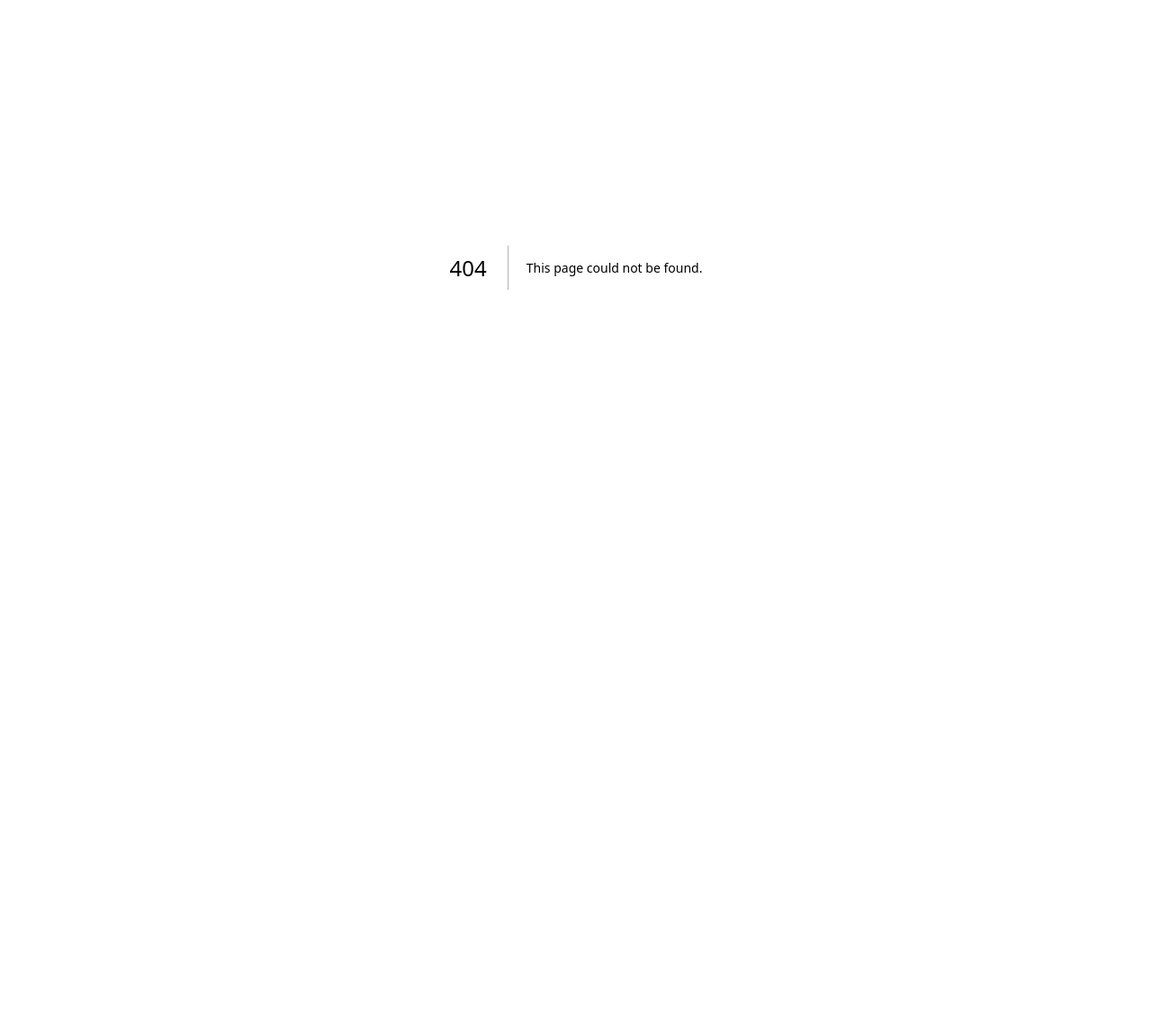
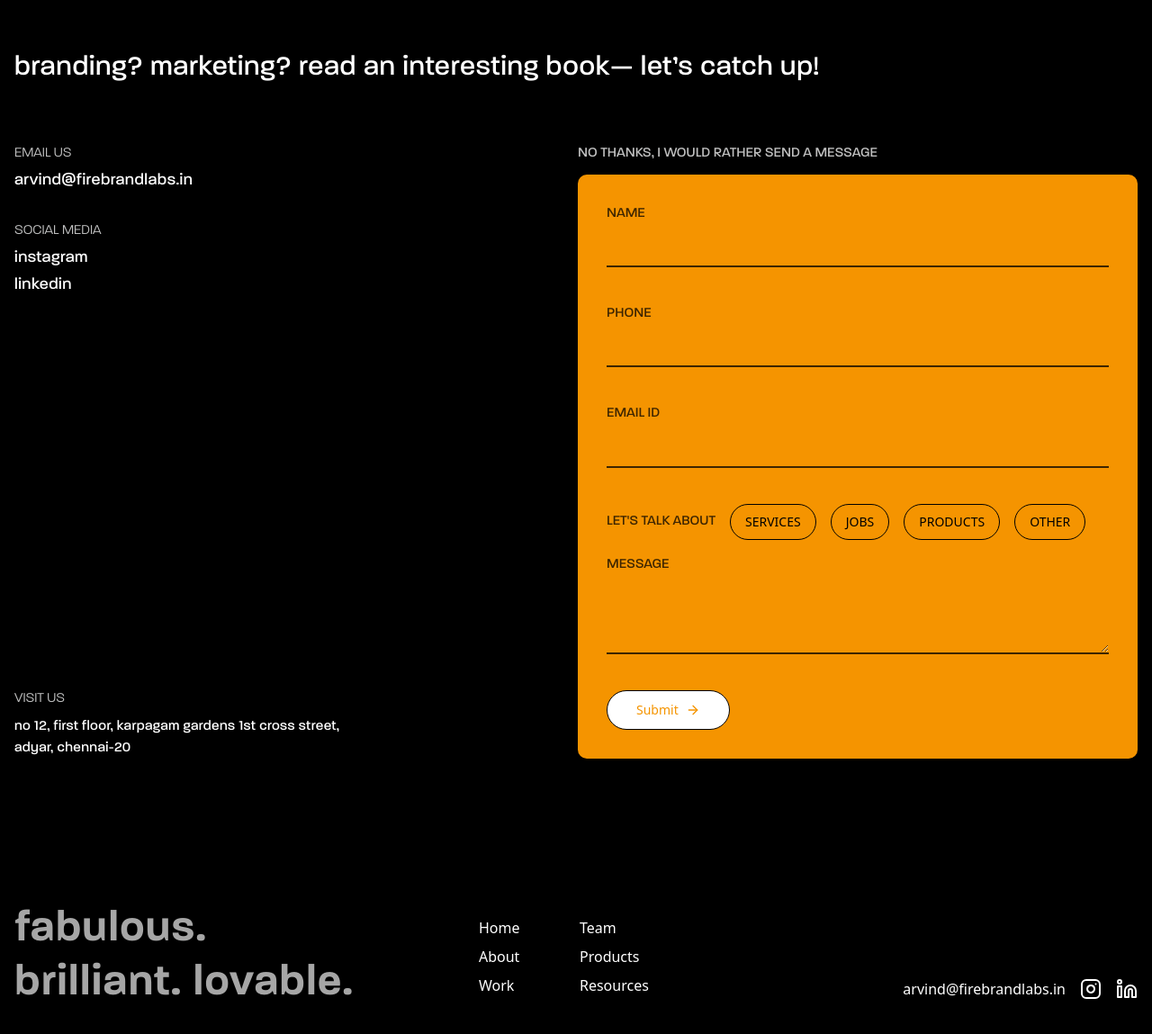
Before and after one commit to firebrand-labs/firebrand-labs, a Next.js app: page /contact in a window 1280 px wide. Before the commit this address had no page. Shown: the part 103-1252 px from the top of the page at 90% size. Before the commit the page ends 800 px from the top, so only its background shows below. Built offline with nearby package versions, Linux system fonts and the light colour scheme.

Commit message:
rectifying-font-weight

```diff
--- a/src/app/(marketing)/about-us/page.tsx
+++ b/src/app/(marketing)/about/page.tsx
@@ -18,11 +18,11 @@ const page: FC<pageProps> = () => {
       <section className="flex items-center justify-center flex-col w-screen overflow-x-hidden bg-background min-h-svh py-16 md:pt-40 md:pb-24">
         <div className="container flex flex-col items-start justify-center gap-16">
           <div className="flex flex-col items-start justify-center max-w-4xl gap-4">
-            <h1 className="text-secondary-heading text-foreground leading-tight tracking-wide font-semibold font-heading">
+            <h1 className="text-secondary-heading text-foreground leading-tight tracking-wide font-normal font-heading">
               a little aggression, a lot of ambition, and an unshakable urge to
               get things done and grow.
             </h1>
-            <p className="text-paragraph-heading text-foreground leading-normal tracking-wide font-paragraph">
+            <p className="text-paragraph-heading text-foreground leading-normal tracking-wide font-light font-paragraph">
               firebrand labs began with a mindset, not a business plan. a plan
               where we chased momentum instead of comfort and one that helped
               brands move fast, think clearly, and show up like they mean it.
@@ -37,21 +37,21 @@ const page: FC<pageProps> = () => {
       <section className="flex items-center justify-center flex-col w-screen overflow-x-hidden bg-background py-16">
         <div className="container flex flex-col items-start justify-center gap-2">
           <div className="flex items-end gap-12 justify-end ">
-            <p className="text-paragraph-heading text-foreground leading-tight font-paragraph">
+            <p className="text-paragraph-heading text-foreground leading-tight font-paragraph font-light">
               <span className="text-paragraph-heading font-semibold text-2xl md:text-7xl leading-tight text-yellow-level-one font-paragraph">
                 15
               </span>
               <br />
               years.
             </p>
-            <p className="text-paragraph-heading text-foreground leading-tight font-paragraph">
+            <p className="text-paragraph-heading text-foreground leading-tight font-paragraph font-light">
               <span className="text-paragraph-heading font-semibold text-2xl md:text-7xl leading-tight text-yellow-level-one font-paragraph">
                 150+
               </span>
               <br />
               clients.
             </p>
-            <p className="text-paragraph-heading text-foreground leading-tight font-paragraph flex items-end justify-center">
+            <p className="text-paragraph-heading text-foreground leading-tight font-paragraph font-light flex items-end justify-center">
               <span className="text-paragraph-heading font-semibold text-2xl md:text-[68px] lg:text-[148px] leading-[0.55] text-yellow-level-one font-paragraph">
                 1
               </span>
@@ -61,7 +61,7 @@ const page: FC<pageProps> = () => {
           <p className="text-paragraph-heading tracking-wide italic mt-12 font-extrabold text-foreground leading-normal font-paragraph">
             We put people first — our clients, and our team.
           </p>
-          <p className="text-subtitle-heading tracking-wide text-foreground max-w-4xl leading-normal font-paragraph">
+          <p className="text-subtitle-heading tracking-wide text-foreground max-w-4xl font-light leading-normal font-paragraph">
             that mindset fuels our spark. It’s why we show up with energy,
             curiosity, and the drive to move brands forward, together.
           </p>
@@ -84,13 +84,13 @@ const page: FC<pageProps> = () => {
         <div className="container flex flex-col items-start justify-center gap-8">
           <div className="grid grid-cols-1 md:grid-cols-3">
             <div className="flex items-start md:col-start-1 md:col-end-3 gap-3 flex-col justify-center">
-              <h2 className="text-secondary-heading tracking-wide text-foreground leading-tight font-semibold font-heading">
+              <h2 className="text-secondary-heading tracking-wide text-foreground leading-tight font-normal font-heading">
                 want to learn more about us?
               </h2>
               <p className="text-paragraph-heading tracking-wide italic mt-8 font-extrabold text-foreground leading-normal font-paragraph">
                 fabulous ideas. brilliant execution. loveable people.
               </p>
-              <p className="text-paragraph-heading tracking-wide text-foreground max-w-4xl leading-normal font-paragraph">
+              <p className="text-paragraph-heading tracking-wide text-foreground max-w-4xl leading-normal font-light font-paragraph">
                 arvind and firebrand labs have been around for 14 years! This
                 conviction to stay on the path is truly exemplary; it must be
                 celebrated. This is the story of how FBL has made execution
@@ -98,7 +98,11 @@ const page: FC<pageProps> = () => {
                 approach of singularly focusing on one idea, and making it your
                 life, is indeed worthy of celebration.
               </p>
-              <FBLButton body="read the book" href="/" />
+              <FBLButton
+                body="read the book"
+                target="_blank"
+                href="https://x687dt1j5j.ufs.sh/f/pTbrMlXytQXiJzCdUF1Xtk8lBi1RnmfQyYqaNL52Fzu7hpWo"
+              />
             </div>
 
             <div className="flex items-center justify-center">
--- a/src/app/(marketing)/contact-us/page.tsx
+++ b/src/app/(marketing)/contact/page.tsx
@@ -9,7 +9,7 @@ const page: FC<pageProps> = () => {
     <>
       <section className="flex items-center justify-center flex-col w-screen overflow-x-hidden bg-background min-h-svh py-16 md:pt-40 md:pb-24">
         <div className="container flex flex-col items-start justify-center gap-4 md:gap-16">
-          <h1 className="text-secondary-heading text-foreground tracking-wide leading-tight font-semibold font-heading max-w-4xl">
+          <h1 className="text-secondary-heading text-foreground tracking-wide leading-tight font-normal font-heading max-w-4xl">
             branding? marketing? read an interesting book— let’s catch up!
           </h1>
           <div className="grid grid-cols-1 md:grid-cols-2 items-start justify-center w-full gap-6 md:gap-1">
@@ -17,28 +17,28 @@ const page: FC<pageProps> = () => {
             <div className="flex flex-col items-start justify-between gap-6 md:gap-8 h-full">
               <div className="flex flex-col items-start justify-center gap-6 md:gap-8">
                 <div className="flex flex-col items-start justify-center gap-2">
-                  <p className="text-extra-subtitle-heading  uppercase text-foreground/75 leading-normal font-paragraph">
+                  <p className="text-extra-subtitle-heading font-light uppercase text-foreground/75 leading-normal font-paragraph">
                     EMAIL US
                   </p>
                   <Link
-                    className="text-paragraph-heading text-foreground font-semibold tracking-wide leading-tight font-paragraph"
+                    className="text-paragraph-heading text-foreground font-normal tracking-wide leading-tight font-paragraph"
                     href={"mailto:arvind@firebrandlabs.in"}
                   >
                     arvind@firebrandlabs.in
                   </Link>
                 </div>
                 <div className="flex flex-col items-start justify-center gap-2">
-                  <p className="text-extra-subtitle-heading uppercase text-foreground/75 leading-normal font-paragraph">
+                  <p className="text-extra-subtitle-heading font-light uppercase text-foreground/75 leading-normal font-paragraph">
                     Social Media
                   </p>
                   <Link
-                    className="text-paragraph-heading font-semibold text-foreground tracking-wide leading-tight font-paragraph"
+                    className="text-paragraph-heading font-normal text-foreground tracking-wide leading-tight font-paragraph"
                     href={"mailto:arvind@firebrandlabs.in"}
                   >
                     instagram
                   </Link>
                   <Link
-                    className="text-paragraph-heading font-semibold text-foreground tracking-wide leading-tight font-paragraph"
+                    className="text-paragraph-heading font-normal text-foreground tracking-wide leading-tight font-paragraph"
                     href={"mailto:arvind@firebrandlabs.in"}
                   >
                     linkedin
@@ -47,12 +47,12 @@ const page: FC<pageProps> = () => {
               </div>
               {/* Address */}
               <div className="flex flex-col items-start justify-center gap-2">
-                <p className="text-extra-subtitle-heading uppercase text-foreground/75 leading-normal font-paragraph">
+                <p className="text-extra-subtitle-heading font-light uppercase text-foreground/75 leading-normal font-paragraph">
                   Visit us
                 </p>
                 <p className="text-extra-subtitle-heading text-foreground max-w-sm leading-normal font-paragraph tracking-wide">
                   no 12, first floor, karpagam gardens 1st cross street, adyar,
-                  chennai 20
+                  chennai-20
                 </p>
               </div>
             </div>
--- a/src/app/(marketing)/page.tsx
+++ b/src/app/(marketing)/page.tsx
@@ -3,7 +3,7 @@ import BackgroundVideo from "@/app/_components/background-video";
 import FBLButton from "@/app/_components/fbl-button";
 import Image from "next/image";
 import RandomCards from "@/app//_components/random-cards";
-import { Icons } from "../_components/icons";
+import { Icons } from "@/app/_components/icons";
 
 interface pageProps {}
 
@@ -38,7 +38,7 @@ const page: FC<pageProps> = () => {
             <br /> through design, and storytelling, we create momentum that
             lasts.
           </h2>
-          <FBLButton href="/" body="know more" />
+          <FBLButton href="/about" body="know more" />
         </div>
       </section>
 
@@ -120,7 +120,7 @@ const page: FC<pageProps> = () => {
               and now AI. get insights from our expertise on latest trends and
               highlights in the world of marketing!
             </p>
-            <FBLButton href="/resources" body="resources" />
+            <FBLButton href="/blog" body="resources" />
           </div>
           <Image
             src={
@@ -139,7 +139,7 @@ const page: FC<pageProps> = () => {
           <h2 className="text-secondary-heading  max-w-4xl text-foreground leading-tight tracking-wide font-normal font-heading">
             ready to give your brand momentum? we need to talk.
           </h2>
-          <FBLButton href="/resources" body="get in touch" />
+          <FBLButton href="/contact" body="get in touch" />
         </div>
       </section>
     </>
--- a/src/app/_components/fbl-button.tsx
+++ b/src/app/_components/fbl-button.tsx
@@ -1,21 +1,23 @@
 import { FC } from "react";
-import Link from "next/link";
+import Link, { LinkProps } from "next/link";
 import { buttonVariants } from "@/app/_components/ui/button";
 import { cn } from "@/lib/utils";
 import { Icons } from "@/app/_components/icons";
 
-interface FBLButtonProps {
+interface FBLButtonProps extends LinkProps {
   href: string;
   body: string;
+  target?: React.HTMLAttributeAnchorTarget;
 }
 
-const FBLButton: FC<FBLButtonProps> = ({ href, body }) => {
+const FBLButton: FC<FBLButtonProps> = ({ href, body, target }) => {
   return (
     <Link
       href={href}
+      target={target}
       className={cn(
         buttonVariants({ variant: "outline", size: "lg" }),
-        "font-paragraph tracking-wide relative group rounded-full flex items-center justify-between text-subtitle-heading font-bold mt-4 py-4 hover:bg-transparent hover:text-foreground min-w-[246px] min-h-[48px]"
+        "font-paragraph tracking-wide relative group rounded-full flex items-center justify-between text-subtitle-heading font-normal mt-4 py-4 hover:bg-transparent hover:text-foreground min-w-[246px] min-h-[48px]"
       )}
     >
       {body}
--- a/src/app/_components/firebrand-values.tsx
+++ b/src/app/_components/firebrand-values.tsx
@@ -70,7 +70,7 @@ const FirebrandValues: FC<FirebrandValuesProps> = ({ className }) => {
                       key={i}
                       className={cn(
                         "font-paragraph tracking-wide text-paragraph-heading leading-normal text-foreground",
-                        i === 0 ? "font-bold italic" : "font-normal"
+                        i === 0 ? "font-bold italic" : "font-light"
                       )}
                     >
                       {li}
--- a/src/app/_components/footer.tsx
+++ b/src/app/_components/footer.tsx
@@ -16,7 +16,7 @@ const page: FC<pageProps> = () => {
             <br /> brilliant. lovable.
           </h2>
           <div className="flex flex-col items-center justify-center gap-3 w-full h-full ">
-            <ul className="grid grid-cols-2 gap-2 list-none md:px-8 w-full items-center justify-center max-w-[280px] py-2">
+            <ul className="grid grid-cols-2 gap-2 list-none md:px-8 w-full items-center justify-center max-w-[280px] py-2 ">
               {mainNavContents.map((item, i) => (
                 <li
                   className={cn(
@@ -36,7 +36,7 @@ const page: FC<pageProps> = () => {
             </ul>
           </div>
           <div className="flex flex-col items-center justify-center gap-3 w-full h-full ">
-            <ul className="flex flex-row items-end justify-center gap-4 list-none md:px-8 w-full h-full py-6">
+            <ul className="flex flex-row items-end justify-end gap-4 list-none  w-full h-full py-3">
               <li>
                 <Link
                   className="text-subtitle-heading text-foreground hover:text-foreground/80"
@@ -50,15 +50,15 @@ const page: FC<pageProps> = () => {
                   target="_blank"
                   href={"https://www.instagram.com/firebrandlabs/"}
                 >
-                  <Icons.Instagram />
+                  <Icons.Instagram className="" />
                 </Link>
               </li>
               <li>
                 <Link
                   target="_blank"
-                  href={"https://www.instagram.com/firebrandlabs/"}
+                  href={"https://www.linkedin.com/company/firebrand-labs"}
                 >
-                  <Icons.Linkedin />
+                  <Icons.Linkedin className="" />
                 </Link>
               </li>
             </ul>
--- a/src/app/_components/horizontal-team-section.tsx
+++ b/src/app/_components/horizontal-team-section.tsx
@@ -51,10 +51,10 @@ const HorizontalTeamSection: FC<HorizontalTeamSectionProps> = function () {
       {/* <div className="container"> */}
       <div className="sticky w-full top-0 flex flex-col items-center justify-center min-h-[80vh] md:min-h-[80vh] overflow-hidden">
         <div className="container overflow-hidden flex flex-col items-start justify-center gap-8 md:gap-6 ">
-          <h2 className="text-secondary-heading text-background leading-tight font-semibold font-heading">
+          <h2 className="text-secondary-heading text-background leading-tight font-normal font-heading">
             the ones who set it in motion
           </h2>
-          <p className="text-paragraph-heading max-w-4xl text-background leading-normal font-paragraph">
+          <p className="text-paragraph-heading max-w-4xl text-background leading-normal font-light font-paragraph">
             born from the belief that design moves business forward — and that
             every bold idea begins with a simple “why not?”
           </p>
@@ -74,10 +74,10 @@ const HorizontalTeamSection: FC<HorizontalTeamSectionProps> = function () {
                   />
                 </div>
                 <div className="flex flex-col items-start justify-end gap-3 py-2 md:py-4">
-                  <h4 className="text-paragraph-heading max-w-4xl text-background leading-normal font-paragraph font-bold">
+                  <h4 className="text-paragraph-heading max-w-4xl text-background leading-normal font-paragraph font-normal">
                     {item.name}
                   </h4>
-                  <p className="text-subtitle-heading max-w-4xl text-background leading-normal font-paragraph">
+                  <p className="text-subtitle-heading max-w-4xl text-background leading-normal font-light font-paragraph">
                     {item.description}
                   </p>
 
@@ -101,10 +101,10 @@ const HorizontalTeamSection: FC<HorizontalTeamSectionProps> = function () {
                           />
                         </div>
                         <div className="flex flex-col items-start justify-center gap-2">
-                          <h4 className="text-paragraph-heading max-w-4xl text-background leading-normal font-paragraph font-bold">
+                          <h4 className="text-paragraph-heading max-w-4xl text-background leading-normal font-paragraph font-normal">
                             {item.name}
                           </h4>
-                          <p className="text-subtitle-heading max-w-4xl text-background leading-normal font-paragraph">
+                          <p className="text-subtitle-heading max-w-4xl text-background leading-normal font-paragraph font-light">
                             {item.popupContent.role}
                           </p>
                           <div />
--- a/src/app/_components/sub-horizontal-team-section.tsx
+++ b/src/app/_components/sub-horizontal-team-section.tsx
@@ -40,7 +40,7 @@ const SubHorizontalTeamSection: FC<SubHorizontalTeamSectionProps> =
         {/* <div className="container"> */}
         <div className="sticky w-full top-0 flex flex-col items-center justify-center h-[100vh] md:h-[100vh] overflow-hidden">
           <div className="container overflow-hidden flex flex-col items-start justify-center gap-6 md:gap-8">
-            <h2 className="text-secondary-heading text-background leading-tight font-semibold font-heading">
+            <h2 className="text-secondary-heading text-background leading-tight font-normal font-heading">
               and then came the rest of us
             </h2>
             <motion.div style={{ x }} className="flex gap-12 md:gap-8">
```
